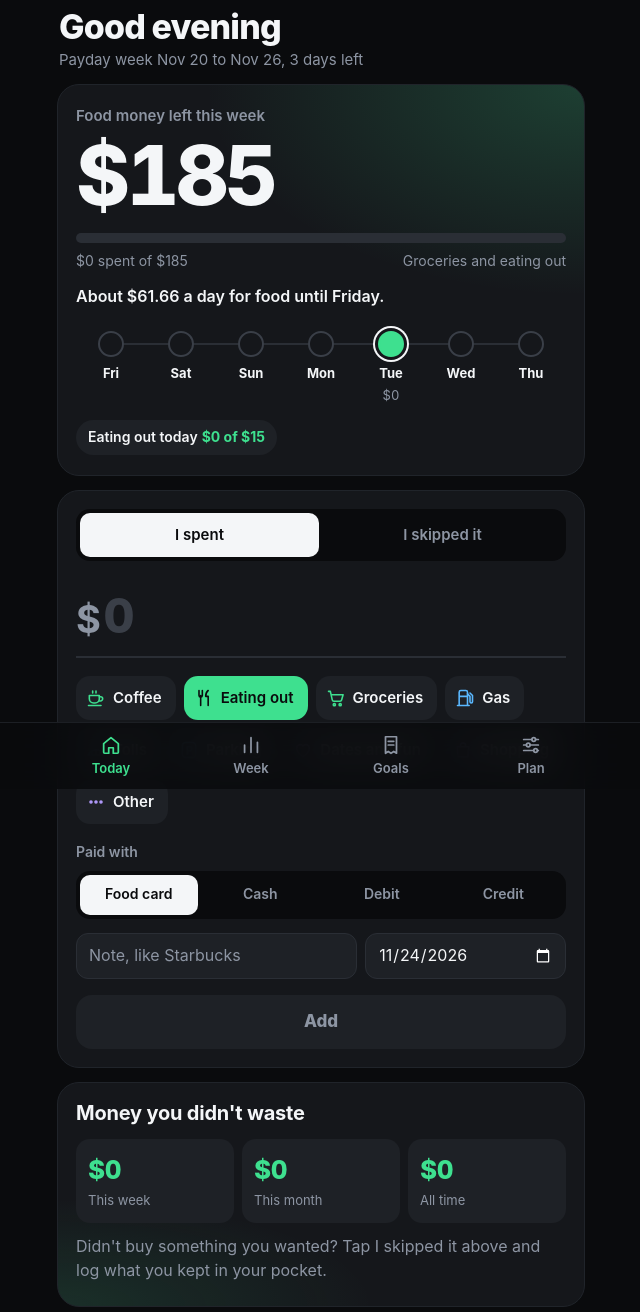
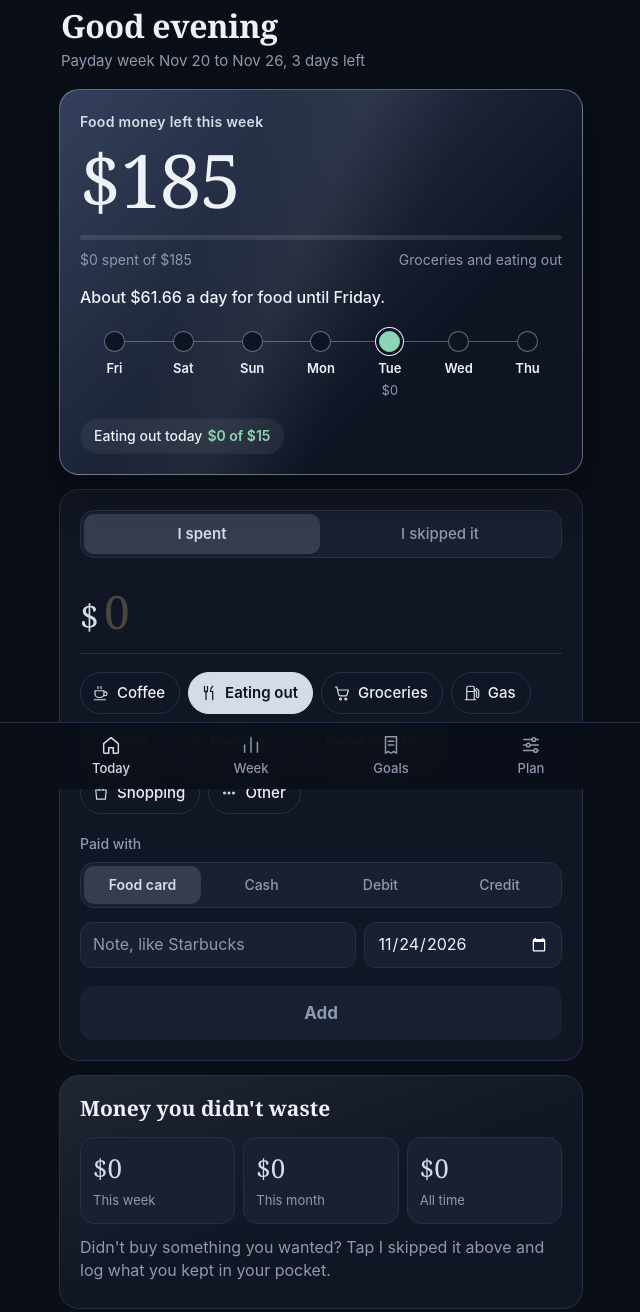
Before and after one commit to Seemabie/money, a plain HTML site: page index.html in a window 1280 px wide. Shown: the part 11-1323 px from the top of the page, without its empty margins (319-959 px from the left). Drawn offline with Linux system fonts and the light colour scheme.

Commit message:
Add files via upload

```diff
--- a/index.html
+++ b/index.html
@@ -3,7 +3,7 @@
 <head>
 <meta charset="utf-8">
 <meta name="viewport" content="width=device-width, initial-scale=1, viewport-fit=cover">
-<meta name="theme-color" content="#0a0b0d">
+<meta name="theme-color" content="#0a0e17">
 <meta name="apple-mobile-web-app-capable" content="yes">
 <meta name="mobile-web-app-capable" content="yes">
 <meta name="apple-mobile-web-app-status-bar-style" content="black-translucent">
@@ -13,124 +13,126 @@
 <link rel="icon" href="icon-192.png">
 <title>Weekly Money</title>
 <style>
-:root{color-scheme:dark;--bg:#0a0b0d;--s1:#15171b;--s2:#1e2126;--line:#2a2e35;--ink:#f4f6f8;--mut:#8d95a3;--mint:#3ee08f;--coral:#ff6b5e;--sky:#5ab8ff;--lilac:#b49cff;--dark:#06130c}
+:root{color-scheme:dark;--bg:#0a0e17;--s1:#111624;--s2:#182031;--line:#263045;--ink:#eef2f8;--mut:#8e99ad;--acc:#d5dce8;--acc2:#9aa6ba;--accInk:#0c1220;--heroA:#34405c;--heroB:#0e1422;--good:#8fd3b6;--bad:#ff8a7a;--mint:var(--good);--sky:var(--acc);--lilac:var(--acc);--serif:ui-serif,"New York","Iowan Old Style",Georgia,serif}
 *{box-sizing:border-box;min-width:0;-webkit-tap-highlight-color:transparent}
 html{-webkit-text-size-adjust:100%;background:var(--bg)}
-body{margin:0;background:var(--bg);color:var(--ink);font:16px/1.45 -apple-system,BlinkMacSystemFont,"SF Pro Text",Inter,system-ui,sans-serif;overflow-x:clip;padding:calc(env(safe-area-inset-top,0px) + 14px) 0 calc(env(safe-area-inset-bottom,0px) + 96px)}
+body{margin:0;background:var(--bg);color:var(--ink);font:16px/1.45 -apple-system,BlinkMacSystemFont,"SF Pro Text",Inter,system-ui,sans-serif;overflow-x:clip;padding:calc(env(safe-area-inset-top,0px) + 16px) 0 calc(env(safe-area-inset-bottom,0px) + 96px)}
 button,input{font:inherit;color:inherit}
 [hidden]{display:none!important}
-svg.i{width:22px;height:22px;fill:none;stroke:currentColor;stroke-width:1.9;stroke-linecap:round;stroke-linejoin:round;flex:none}
-.app{max-width:560px;margin:0 auto;padding:0 max(16px,env(safe-area-inset-left,0px)) 0 max(16px,env(safe-area-inset-right,0px))}
-header{padding:6px 2px 14px}
-h1{font-size:34px;line-height:1.05;letter-spacing:-.025em;margin:0;font-weight:800}
-#week{margin:4px 0 0;color:var(--mut);font-size:15px}
-.card{background:var(--s1);border:1px solid #20242a;border-radius:22px;padding:18px;margin-bottom:14px}
-h2{font-size:20px;line-height:1.2;margin:0 0 14px;font-weight:700;letter-spacing:-.01em}
+svg.i{width:22px;height:22px;fill:none;stroke:currentColor;stroke-width:1.6;stroke-linecap:round;stroke-linejoin:round;flex:none}
+.app{max-width:560px;margin:0 auto;padding:0 max(18px,env(safe-area-inset-left,0px)) 0 max(18px,env(safe-area-inset-right,0px))}
+header{padding:4px 2px 18px}
+h1{font-family:var(--serif);font-size:32px;line-height:1.08;letter-spacing:-.01em;margin:0;font-weight:600}
+#week{margin:6px 0 0;color:var(--mut);font-size:15px}
+.card{background:var(--s1);border:1px solid var(--line);border-radius:20px;padding:20px;margin-bottom:14px}
+h2{font-family:var(--serif);font-size:21px;line-height:1.2;margin:0 0 16px;font-weight:600}
 .note{color:var(--mut);font-size:14px;margin:10px 0 0}
-.hero{background:radial-gradient(120% 90% at 100% 0%,rgba(62,224,143,.20),rgba(62,224,143,0) 60%),var(--s1);padding:20px 18px}
-.lbl{margin:0;color:var(--mut);font-weight:600;font-size:15px}
-.big{font-size:clamp(58px,17vw,82px);font-weight:800;line-height:1;letter-spacing:-.045em;margin:8px 0 16px;font-variant-numeric:tabular-nums;white-space:nowrap}
-.big.neg{color:var(--coral)}
-.bar{height:10px;border-radius:5px;background:var(--line);overflow:hidden}
-.bar i{display:block;height:100%;border-radius:5px;background:var(--mint);transition:width .5s cubic-bezier(.2,.8,.2,1)}
-.bar i.over{background:var(--coral)}
-.row{display:flex;justify-content:space-between;gap:12px;flex-wrap:wrap;margin-top:8px;font-size:14px;color:var(--mut)}
-#perday{margin:14px 0 0;font-weight:600}
+.hero{position:relative;overflow:hidden;border:1px solid color-mix(in srgb,var(--acc) 38%,transparent);background:linear-gradient(135deg,var(--heroA) 0%,var(--heroB) 70%);padding:22px 20px 20px;box-shadow:0 18px 40px rgba(0,0,0,.35)}
+.hero::before{content:"";position:absolute;inset:0;background:linear-gradient(115deg,transparent 30%,rgba(255,255,255,.06) 45%,transparent 60%);pointer-events:none}
+.hero>*{position:relative}
+.lbl{margin:0;color:var(--acc);font-weight:600;font-size:14px;letter-spacing:.02em}
+.big{font-family:var(--serif);font-size:clamp(56px,16vw,74px);font-weight:500;line-height:1;letter-spacing:-.02em;margin:10px 0 18px;font-variant-numeric:lining-nums tabular-nums;white-space:nowrap}
+.big.neg{color:var(--bad)}
+.bar{height:5px;border-radius:3px;background:rgba(255,255,255,.10);overflow:hidden}
+.bar i{display:block;height:100%;border-radius:3px;background:linear-gradient(90deg,var(--acc2),var(--acc));transition:width .6s cubic-bezier(.2,.8,.2,1)}
+.bar i.over{background:var(--bad)}
+.row{display:flex;justify-content:space-between;gap:12px;flex-wrap:wrap;margin-top:10px;font-size:14px;color:var(--mut)}
+#perday{margin:16px 0 0;font-weight:500}
 .dots{display:grid;grid-template-columns:repeat(7,minmax(0,1fr));position:relative;margin-top:22px}
-.dots::before{content:"";position:absolute;left:calc(100%/14);right:calc(100%/14);top:12px;height:2px;background:var(--line)}
+.dots::before{content:"";position:absolute;left:calc(100%/14);right:calc(100%/14);top:10px;height:1px;background:color-mix(in srgb,var(--acc) 35%,transparent)}
 .d{display:grid;justify-items:center;gap:3px;position:relative;font-size:13px}
-.d i{width:26px;height:26px;border-radius:50%;border:2px solid #3a3f48;background:var(--s1);margin-bottom:4px}
-.d.ok i{background:var(--mint);border-color:var(--mint)}
-.d.bad i{background:var(--coral);border-color:var(--coral)}
-.d.now i{box-shadow:0 0 0 3px var(--s1),0 0 0 5px var(--ink)}
-.d b{font-weight:700;color:var(--ink)}
+.d i{width:21px;height:21px;border-radius:50%;border:1px solid color-mix(in srgb,var(--acc) 45%,transparent);background:var(--heroB);margin-bottom:4px}
+.d.ok i{background:var(--good);border-color:var(--good)}
+.d.bad i{background:var(--bad);border-color:var(--bad)}
+.d.now i{box-shadow:0 0 0 3px var(--heroB),0 0 0 4px var(--ink)}
+.d b{font-weight:600}
 .d span{color:var(--mut);white-space:nowrap;font-variant-numeric:tabular-nums}
-.pill{display:inline-flex;margin-top:16px;padding:7px 12px;border-radius:999px;background:var(--s2);font-size:14px;font-weight:600}
-.pill b{color:var(--mint);margin-left:4px}
-.pill.bad b{color:var(--coral)}
+.pill{display:inline-flex;margin-top:18px;padding:7px 13px;border-radius:999px;background:rgba(255,255,255,.06);border:1px solid var(--line);font-size:14px;font-weight:500}
+.pill b{color:var(--good);margin-left:5px;font-weight:600}
+.pill.bad b{color:var(--bad)}
 .meter+.meter{margin-top:18px}
-.mrow{display:flex;justify-content:space-between;gap:12px;margin-bottom:8px}
-.mrow b{white-space:nowrap;flex:none;font-variant-numeric:tabular-nums}
-.meter small{display:block;color:var(--mut);font-size:13px;margin-top:6px}
-.coral{color:var(--coral)}
-.amtbox{display:flex;align-items:baseline;gap:4px;border-bottom:2px solid var(--line);margin:0 0 18px;transition:border-color .2s}
-.amtbox:focus-within{border-color:var(--mint)}
-.amtbox span{font-weight:700;font-size:38px;color:var(--mut)}
-.amtbox input{font-weight:800;font-size:48px;letter-spacing:-.03em;border:0;background:none;width:100%;padding:2px 0 6px;outline:none;font-variant-numeric:tabular-nums}
-.amtbox input::placeholder{color:#3a3f48}
+.mrow{display:flex;justify-content:space-between;gap:12px;margin-bottom:9px}
+.mrow b{white-space:nowrap;flex:none;font-weight:600;font-variant-numeric:tabular-nums}
+.meter small{display:block;color:var(--mut);font-size:13px;margin-top:7px}
+.coral{color:var(--bad)}
+.amtbox{display:flex;align-items:baseline;gap:6px;border-bottom:1px solid var(--line);margin:0 0 18px}
+.amtbox:focus-within{border-color:var(--acc)}
+.amtbox span{font-family:var(--serif);font-size:34px;color:var(--acc)}
+.amtbox input{font-family:var(--serif);font-weight:500;font-size:46px;border:0;background:none;width:100%;padding:2px 0 8px;outline:none;font-variant-numeric:lining-nums tabular-nums}
+.amtbox input::placeholder{color:#4a463f}
+.amtbox input:focus-visible{outline:none}
 .chips{display:flex;flex-wrap:wrap;gap:8px}
-.chip{min-height:44px;padding:0 14px 0 10px;border-radius:14px;border:0;background:var(--s2);font-weight:600;font-size:15px;cursor:pointer;display:inline-flex;align-items:center;gap:7px}
-.chip svg{width:20px;height:20px;color:var(--c)}
-.chip.food{--c:var(--mint)}.chip.car{--c:var(--sky)}.chip.fun{--c:var(--lilac)}
-.chip[aria-pressed=true]{background:var(--c);color:var(--bg)}
-.chip[aria-pressed=true] svg{color:var(--bg)}
-.sub{font-size:14px;font-weight:600;color:var(--mut);margin:18px 0 8px}
-.seg{display:grid;grid-template-columns:repeat(4,minmax(0,1fr));gap:4px;background:var(--bg);border-radius:14px;padding:4px}
-.seg button{min-height:40px;border:0;border-radius:10px;background:none;color:var(--mut);font-weight:600;font-size:14px;cursor:pointer;padding:0 2px}
-.seg button[aria-pressed=true]{background:var(--ink);color:var(--bg)}
+.chip{min-height:42px;padding:0 14px 0 11px;border-radius:999px;border:1px solid var(--line);background:transparent;font-weight:500;font-size:15px;cursor:pointer;display:inline-flex;align-items:center;gap:7px}
+.chip svg{width:18px;height:18px;color:var(--acc)}
+.chip[aria-pressed=true]{background:var(--acc);border-color:var(--acc);color:var(--accInk);font-weight:600}
+.chip[aria-pressed=true] svg{color:var(--accInk)}
+.sub{font-size:14px;font-weight:500;color:var(--mut);margin:20px 0 8px}
+.seg{display:grid;grid-template-columns:repeat(4,minmax(0,1fr));gap:2px;background:var(--s2);border:1px solid var(--line);border-radius:14px;padding:3px}
+.seg button{min-height:38px;border:0;border-radius:10px;background:none;color:var(--mut);font-weight:500;font-size:14px;cursor:pointer;padding:0 2px}
+.seg button[aria-pressed=true]{background:color-mix(in srgb,var(--acc) 16%,var(--s2));color:var(--acc);font-weight:600}
 .two{display:grid;grid-template-columns:minmax(0,1.4fr) minmax(0,1fr);gap:8px;margin-top:14px}
 .field{min-height:46px;width:100%;font-size:16px;border:1px solid var(--line);border-radius:12px;padding:0 12px;background:var(--s2);outline:none}
-.field:focus{border-color:var(--mint)}
+.field:focus{border-color:var(--acc)}
 .field::placeholder{color:var(--mut)}
-.primary{width:100%;min-height:54px;border:0;border-radius:16px;background:var(--mint);color:var(--dark);font-weight:800;font-size:17px;margin-top:16px;cursor:pointer;transition:transform .1s}
+.primary{width:100%;min-height:54px;border:0;border-radius:14px;background:linear-gradient(180deg,var(--acc),var(--acc2));color:var(--accInk);font-weight:700;font-size:17px;margin-top:18px;cursor:pointer;transition:transform .1s;box-shadow:0 8px 20px color-mix(in srgb,var(--acc) 22%,transparent)}
 .primary:active{transform:scale(.98)}
-.primary:disabled{background:var(--s2);color:var(--mut);cursor:default;transform:none}
-.ghost{min-height:44px;border:1px solid var(--line);border-radius:12px;background:var(--s2);font-weight:600;font-size:15px;padding:0 16px;cursor:pointer}
-.ghost.mint{background:rgba(62,224,143,.12);border-color:rgba(62,224,143,.35);color:var(--mint)}
-.ghost.danger{color:var(--coral);border-color:rgba(255,107,94,.4)}
-button:focus-visible,input:focus-visible,nav button:focus-visible{outline:2px solid var(--mint);outline-offset:2px}
+.primary:disabled{background:var(--s2);color:var(--mut);box-shadow:none;cursor:default;transform:none}
+.ghost{min-height:44px;border:1px solid var(--line);border-radius:12px;background:var(--s2);font-weight:500;font-size:15px;padding:0 16px;cursor:pointer}
+.ghost.mint{color:var(--acc);border-color:color-mix(in srgb,var(--acc) 45%,transparent);background:color-mix(in srgb,var(--acc) 10%,transparent)}
+.ghost.danger{color:var(--bad);border-color:color-mix(in srgb,var(--bad) 45%,transparent)}
+button:focus-visible,input:focus-visible{outline:2px solid var(--acc);outline-offset:2px}
 .list{list-style:none;margin:0;padding:0}
-.list li{display:grid;grid-template-columns:40px minmax(0,1fr) auto 40px;align-items:center;gap:12px;padding:10px 0;border-bottom:1px solid #22262c}
+.list li{display:grid;grid-template-columns:38px minmax(0,1fr) auto 40px;align-items:center;gap:12px;padding:11px 0;border-bottom:1px solid var(--line)}
 .list li:last-child{border-bottom:0}
-.ic{width:40px;height:40px;border-radius:12px;display:grid;place-items:center;background:color-mix(in srgb,var(--c) 16%,transparent);color:var(--c)}
-.ic.food{--c:var(--mint)}.ic.car{--c:var(--sky)}.ic.fun{--c:var(--lilac)}.ic.move{--c:var(--mint)}
+.ic{width:38px;height:38px;border-radius:50%;display:grid;place-items:center;border:1px solid var(--line);background:var(--s2);color:var(--acc)}
+.ic svg{width:19px;height:19px}
+.ic.move{border-color:color-mix(in srgb,var(--good) 45%,transparent);color:var(--good)}
+.list b{font-weight:600}
 .list small{display:block;color:var(--mut);font-size:13px;overflow-wrap:anywhere}
 .list .empty{display:block;color:var(--mut);padding:6px 0;border:0}
-.amt{font-weight:700;white-space:nowrap;font-variant-numeric:tabular-nums;text-align:right}
-.x{width:40px;height:40px;border:0;background:none;color:#5b626e;font-size:22px;line-height:1;border-radius:10px;cursor:pointer}
-.x:active{background:var(--s2);color:var(--coral)}
-.dayh{font-weight:700;font-size:14px;margin:16px 0 0;color:var(--mut);display:flex;justify-content:space-between}
+.amt{font-weight:600;white-space:nowrap;font-variant-numeric:tabular-nums;text-align:right}
+.amt.plus{color:var(--good)}
+.x{width:40px;height:40px;border:0;background:none;color:#5d5953;font-size:22px;line-height:1;border-radius:10px;cursor:pointer}
+.x:active{background:var(--s2);color:var(--bad)}
+.dayh{font-weight:600;font-size:14px;margin:16px 0 0;color:var(--mut);display:flex;justify-content:space-between}
 .dayh:first-child{margin-top:0}
 .chart{position:relative;height:170px;display:grid;grid-template-columns:repeat(14,minmax(0,1fr));gap:5px;align-items:end;padding-bottom:24px}
 .chart .c{position:relative;height:100%;display:flex;align-items:flex-end}
-.chart .c i{display:block;width:100%;border-radius:6px 6px 3px 3px;background:var(--mint)}
-.chart .c.on i{min-height:4px}
+.chart .c i{display:block;width:100%;border-radius:4px 4px 2px 2px;background:linear-gradient(180deg,var(--acc),var(--acc2))}
+.chart .c.on i{min-height:3px}
 .chart .c.on:not(.has) i{background:var(--line)}
-.chart .c.bad i{background:var(--coral)}
+.chart .c.bad i{background:var(--bad)}
 .chart .c span{position:absolute;top:calc(100% + 5px);left:0;right:0;text-align:center;font-size:12px;color:var(--mut)}
 .chart .tl{position:absolute;left:0;right:0;border-top:1px dashed var(--mut);pointer-events:none}
 .chart .tl span{position:absolute;right:0;bottom:4px;font-size:13px;color:var(--mut);background:var(--s1);padding:0 4px}
 .bills li{grid-template-columns:minmax(0,1fr) auto}
 .bills label{display:flex;align-items:center;gap:12px;min-height:44px;cursor:pointer}
-.bills input{appearance:none;width:24px;height:24px;border-radius:8px;border:2px solid #3a3f48;margin:0;display:grid;place-items:center;flex:none;cursor:pointer}
-.bills input:checked{background:var(--mint);border-color:var(--mint)}
-.bills input:checked::after{content:"";width:6px;height:11px;border:solid var(--dark);border-width:0 2.5px 2.5px 0;transform:translateY(-1px) rotate(45deg)}
+.bills input{appearance:none;width:24px;height:24px;border-radius:50%;border:1px solid color-mix(in srgb,var(--acc) 50%,transparent);margin:0;display:grid;place-items:center;flex:none;cursor:pointer}
+.bills input:checked{background:var(--acc);border-color:var(--acc)}
+.bills input:checked::after{content:"";width:6px;height:11px;border:solid var(--accInk);border-width:0 2px 2px 0;transform:translateY(-1px) rotate(45deg)}
 .bills input:checked+span{color:var(--mut);text-decoration:line-through}
 .tf{display:grid;grid-template-columns:minmax(0,1fr) auto auto;gap:8px;margin-top:12px}
 .pf{display:grid;gap:12px}
-.pf label{display:grid;gap:6px;font-size:14px;font-weight:600;color:var(--mut)}
+.pf label{display:grid;gap:6px;font-size:14px;font-weight:500;color:var(--mut)}
 .be{grid-template-columns:minmax(0,1fr) 92px 40px!important;gap:8px!important}
 .btns{display:flex;flex-wrap:wrap;gap:8px;margin-top:12px}
-nav{position:fixed;left:0;right:0;bottom:0;z-index:5;background:rgba(10,11,13,.86);-webkit-backdrop-filter:blur(18px);backdrop-filter:blur(18px);border-top:1px solid #1c1f24;padding:6px max(8px,env(safe-area-inset-left,0px)) calc(env(safe-area-inset-bottom,0px) + 6px)}
+nav{position:fixed;left:0;right:0;bottom:0;z-index:5;background:color-mix(in srgb,var(--bg) 88%,transparent);-webkit-backdrop-filter:blur(18px);backdrop-filter:blur(18px);border-top:1px solid var(--line);padding:6px max(8px,env(safe-area-inset-left,0px)) calc(env(safe-area-inset-bottom,0px) + 6px)}
 nav div{max-width:560px;margin:0 auto;display:grid;grid-template-columns:repeat(4,minmax(0,1fr))}
-nav button{min-height:54px;border:0;background:none;color:var(--mut);font-size:13px;font-weight:600;display:grid;justify-items:center;align-content:center;gap:3px;cursor:pointer}
-nav button[aria-current=page]{color:var(--mint)}
-#toast{position:fixed;left:50%;transform:translateX(-50%);bottom:calc(env(safe-area-inset-bottom,0px) + 82px);z-index:6;background:var(--ink);color:var(--bg);border-radius:16px;padding:8px 8px 8px 16px;display:flex;align-items:center;gap:12px;width:max-content;max-width:calc(100% - 32px);font-size:15px;font-weight:600;box-shadow:0 8px 24px rgba(0,0,0,.4)}
-#toast button{min-height:40px;white-space:nowrap;flex:none;border:0;background:var(--dark);color:var(--mint);border-radius:10px;font-weight:800;font-size:15px;padding:0 12px;cursor:pointer}
+nav button{min-height:54px;border:0;background:none;color:var(--mut);font-size:13px;font-weight:500;display:grid;justify-items:center;align-content:center;gap:3px;cursor:pointer}
+nav button[aria-current=page]{color:var(--acc)}
+#toast{position:fixed;left:50%;transform:translateX(-50%);bottom:calc(env(safe-area-inset-bottom,0px) + 82px);z-index:6;background:var(--s2);border:1px solid color-mix(in srgb,var(--acc) 35%,transparent);color:var(--ink);border-radius:14px;padding:8px 8px 8px 16px;display:flex;align-items:center;gap:12px;width:max-content;max-width:calc(100% - 32px);font-size:15px;font-weight:500;box-shadow:0 12px 30px rgba(0,0,0,.5)}
+#toast button{min-height:38px;white-space:nowrap;flex:none;border:0;background:var(--acc);color:var(--accInk);border-radius:10px;font-weight:700;font-size:15px;padding:0 12px;cursor:pointer}
 .mode{grid-template-columns:repeat(2,minmax(0,1fr));margin-bottom:18px}
-.mode button{min-height:44px;font-size:15px}
-.mode button[data-mode=skip][aria-pressed=true]{background:var(--mint);color:var(--dark)}
-.skipping .amtbox{border-color:rgba(62,224,143,.5)}
-.skipping .amtbox span{color:var(--mint)}
+.mode button{min-height:40px;font-size:15px}
+.skipping .amtbox span{color:var(--good)}
 .stats{display:grid;grid-template-columns:repeat(3,minmax(0,1fr));gap:8px;margin-bottom:6px}
-.stats div{background:var(--s2);border-radius:14px;padding:12px}
-.stats b{display:block;font-size:clamp(20px,6vw,26px);font-weight:800;letter-spacing:-.02em;color:var(--mint);white-space:nowrap;font-variant-numeric:tabular-nums}
+.stats div{background:var(--s2);border:1px solid var(--line);border-radius:14px;padding:12px}
+.stats b{display:block;font-family:var(--serif);font-size:clamp(21px,6vw,26px);font-weight:500;color:var(--acc);white-space:nowrap;font-variant-numeric:lining-nums tabular-nums}
 .stats span{font-size:13px;color:var(--mut)}
-.amt.plus{color:var(--mint)}
-.skipcard{background:radial-gradient(100% 80% at 0% 100%,rgba(62,224,143,.12),rgba(62,224,143,0) 60%),var(--s1)}
+.skipcard{background:linear-gradient(160deg,color-mix(in srgb,var(--acc) 8%,var(--s1)),var(--s1) 55%)}
 .confirm{margin-top:12px;padding:12px;border-radius:12px;background:var(--s2)}
-@media(max-width:380px){.seg button{font-size:13px}.chip{font-size:14px;padding:0 12px 0 8px}}
-@media(prefers-reduced-motion:reduce){.bar i,.amtbox,.primary{transition:none}}
+@media(max-width:380px){.seg button{font-size:13px}.chip{font-size:14px;padding:0 12px 0 9px}}
+@media(prefers-reduced-motion:reduce){.bar i,.primary{transition:none}}
 </style>
 </head>
 <body>
@@ -295,13 +297,13 @@ const render=()=>{
  $('#chart').innerHTML=D14.map((d,i)=>'<div class="c'+(v14[i]>plan.eat?' bad':'')+(D14[i]>=first?' on':'')+(v14[i]>0?' has':'')+'"><i style="height:'+(v14[i]/mx*100)+'%"></i><span>'+parse(d).getDate()+'</span></div>').join('')+'<div class="tl" style="bottom:calc(24px + (100% - 24px) * '+(plan.eat/mx)+')"><span>'+M(plan.eat)+' a day</span></div>';
  let st=0;for(let i=13;i>=0;i--){if(D14[i]<first||v14[i]>plan.eat)break;st++}
  $('#streak').textContent=items.length?(st?st+(st===1?' day':' days')+' in a row at or under '+M(plan.eat)+'. Keep it going.':'Today starts a new streak. Stay under '+M(plan.eat)+'.'):'Start logging and your daily bars show up here.';
- const bc=CATS.map(c=>[c,tot(wk,[c[0]])]).filter(r=>r[1]>0).sort((a,b)=>b[1]-a[1]),bm=Math.max(1,...bc.map(r=>r[1])),col={food:'var(--mint)',car:'var(--sky)',fun:'var(--lilac)'};
+ const bc=CATS.map(c=>[c,tot(wk,[c[0]])]).filter(r=>r[1]>0).sort((a,b)=>b[1]-a[1]),bm=Math.max(1,...bc.map(r=>r[1])),col={food:'var(--ink)',car:'var(--ink)',fun:'var(--ink)'};
  $('#bycat').innerHTML=bc.length?bc.map(([c,s])=>'<div class="meter"><div class="mrow"><span>'+c[1]+'</span><b>'+M(s)+'</b></div><div class="bar"><i style="width:'+(s/bm*100)+'%;background:'+col[c[2]]+'"></i></div></div>').join(''):'<p class="note" style="margin:0">No spending logged this week yet.</p>';
  const done=wk.some(x=>x.cat==='saved'&&x.note==='Leftover food money'),lb=$('#leftBtn');
  $('#leftTxt').textContent=done?'Done for this week. Nice work.':left>0?'On Thursday night, move what is left in your food account to savings, then tap below to log it.':'Nothing left over this week. Next week starts Friday.';
  lb.hidden=done||left<=0;lb.textContent='Log '+M(Math.floor(left*100)/100)+' moved to savings';
  const pw=[1,2,3,4].map(k=>[ymd(addDays(ws,-7*k)),ymd(addDays(ws,-7*k+6))]).filter(r=>r[1]>=first);
- $('#past').innerHTML=pw.length?pw.map(([s,e])=>meter(short(parse(s))+' to '+short(parse(e)),tot(items.filter(x=>x.day>=s&&x.day<=e),FOOD),plan.food,'var(--mint)')).join(''):'<p class="note" style="margin:0">Your past weeks show up here once a full payday week is logged.</p>';
+ $('#past').innerHTML=pw.length?pw.map(([s,e])=>meter(short(parse(s))+' to '+short(parse(e)),tot(items.filter(x=>x.day>=s&&x.day<=e),FOOD),plan.food,'var(--ink)')).join(''):'<p class="note" style="margin:0">Your past weeks show up here once a full payday week is logged.</p>';
  const wl=W.filter(d=>d<=T).reverse().map(d=>{const a=items.filter(x=>x.day===d&&x.cat!=='skip').sort(byTime);return a.length?'<p class="dayh"><span>'+DOW[parse(d).getDay()]+' '+short(parse(d))+'</span><span>'+M(tot(a,SPEND))+' spent</span></p><ul class="list">'+a.map(li).join('')+'</ul>':''}).join('');
  $('#weekList').innerHTML=wl||'<p class="note" style="margin:0">Nothing logged this week yet.</p>';
  const ym=T.slice(0,7),pd=plan.paid[ym]||{},bt=plan.bills.reduce((t,b)=>t+b.amt,0),bp=plan.bills.reduce((t,b)=>t+(pd[b.id]?b.amt:0),0);
--- a/sw.js
+++ b/sw.js
@@ -1,4 +1,4 @@
-const CACHE = 'money-v2';
+const CACHE = 'money-v4';
 const FILES = ['./', './index.html', './manifest.webmanifest', './icon-192.png', './icon-512.png', './apple-touch-icon.png'];
 
 self.addEventListener('install', e => {
```
Also changed, not shown: apple-touch-icon.png, icon-192.png, icon-512.png, manifest.webmanifest.
